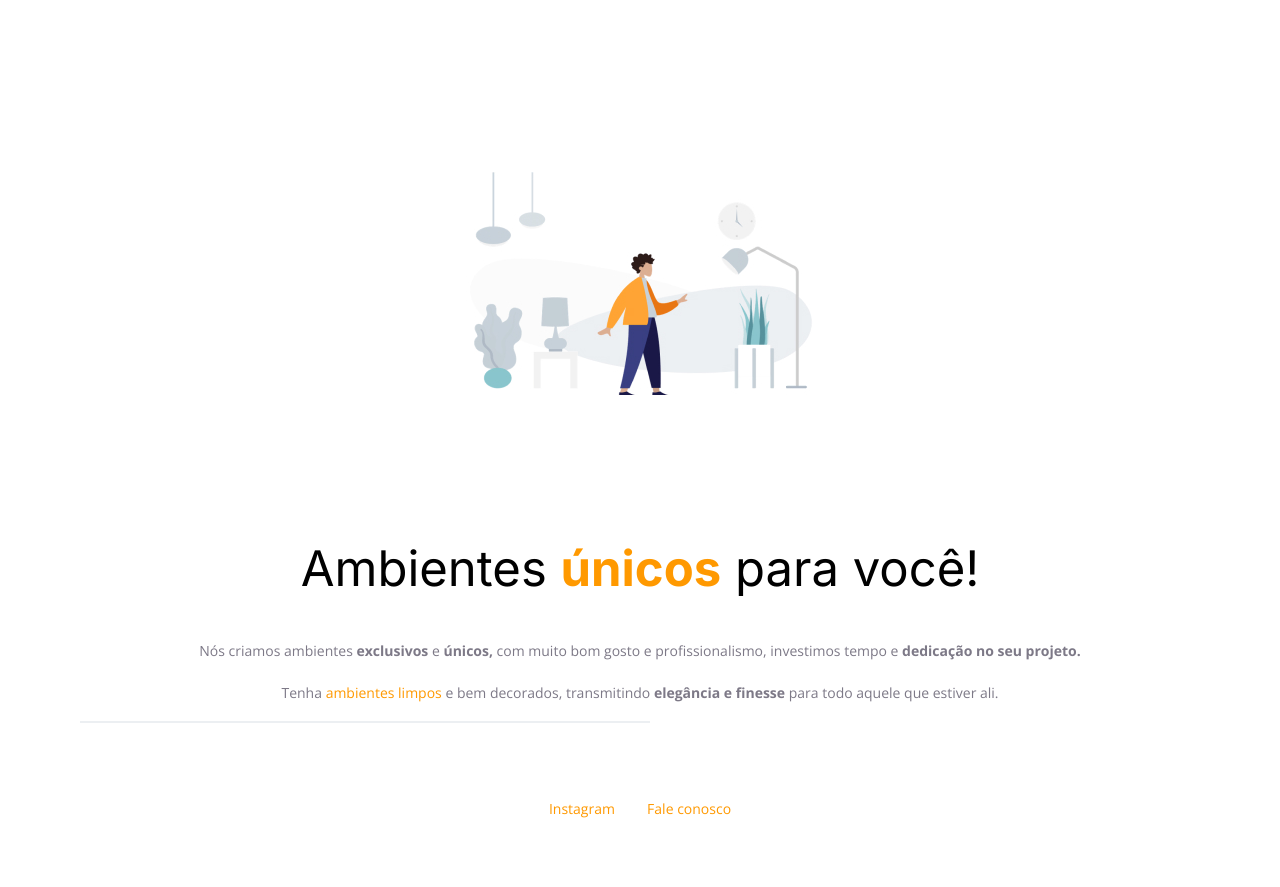
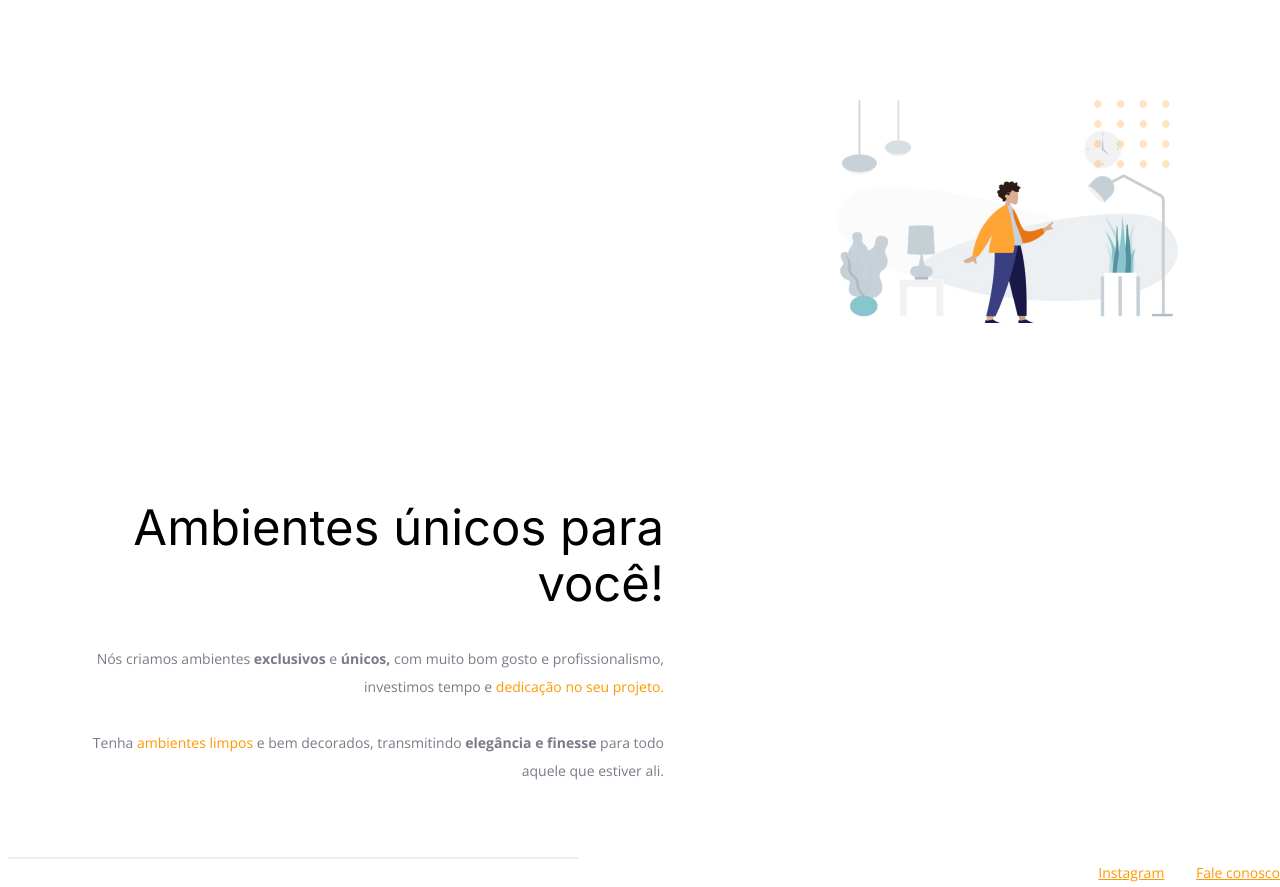
Before and after one commit to ciromarjr/C-digo-do-desafio---Fase-01, a plain HTML site: page index.html in a window 1280 px wide. Before the commit the page ends 823 px from the top, so only its background shows below. Drawn offline with nearby package versions, Linux system fonts and the light colour scheme.

Commit message:
Atualização do projeto

```diff
--- a/index.html
+++ b/index.html
@@ -19,45 +19,39 @@
 
   <!-- Tag <body> é o corpo do documento, onde tem as informações que serão mostradas. -->
   <body>
-    <div class="page">
-      <header></header>
-      <main>
-        <div id="hero">
+    <header>
       <img
         src="images/img1.jpg"
         alt="Desenho de uma pessoa vestindo uma camisa amarela em uma sala com Móveis"
       />
-          <section class="text">
-            <h1>Ambientes <span>únicos</span> para você!</h1>
+    </header>
 
+    <main></main>
+
+    <div id="hero">
+      <h1>Ambientes únicos para você!</h1>
       <p>
         Nós criamos ambientes <strong>exclusivos</strong> e
         <strong>únicos,</strong> com muito bom gosto e profissionalismo,
         investimos tempo e
-              <strong>dedicação no seu projeto.</strong>
+        <span>dedicação no seu projeto.</span>
 
         <br />
-            </p>
-            <p>
+        <br />
         Tenha <span>ambientes limpos</span> e bem decorados, transmitindo
         <strong>elegância e finesse</strong>
         para todo aquele que estiver ali.
       </p>
-          </section>
-
+    </div>
     <div class="line"></div>
-        </div>
-      </main>
-
-      <footer id="footer">
-        <div>
+    <footer>
+      <div id="footer">
         <a target="_blank" href="https://instagram.com/moveisparavoce"
           >Instagram</a
         >
         <a href="mailto:contato@moveisparavoce.com">Fale conosco</a>
       </div>
     </footer>
-    </div>
 
     <img
       id="balls"
--- a/style.css
+++ b/style.css
@@ -5,12 +5,9 @@ body {
 }
 
 #hero {
-    width: 0 auto;
+    width: 592px;
     margin: 72px;
-    text-align: center;
-    display: block;
 }
-
 
 img {
     margin: 100px;
@@ -29,46 +26,23 @@ h1 span {
   margin-bottom: 32px;
 }
 
-span {
+span, a {
   color: #ff9900;
 }
 
-p {
+p, #footer {
   color: #7d7987;
   font-size: 14px;
   line-height: 28px;
 }
 
-#footer {
-  display: inline;
-  margin: 0;
-  text-align: center;
-}
-
-
-
-#footer a {
-  color: #ff9900;
-align-items: center;
-font-size: 14px;
-line-height: 28px;
-text-decoration: none;
-
-
-
-}
-
 #footer a + a {
-   margin-left: 28px;
+    margin-left: 28px;
 }
 
 .line {
     width: 568px;
     height: 0;
-    border-top: 1px solid #ff9900;
-    margin: 0 auto;
-
-
 
     margin: 0 8px;
 
@@ -77,10 +51,6 @@ text-decoration: none;
 
 #balls {
     position: fixed;
-
-    left: 1000px;
-
-
-
-
+    top: 0;
+    right: 0;
 }
```
Lines whose indentation alone changed are shown as unchanged.
